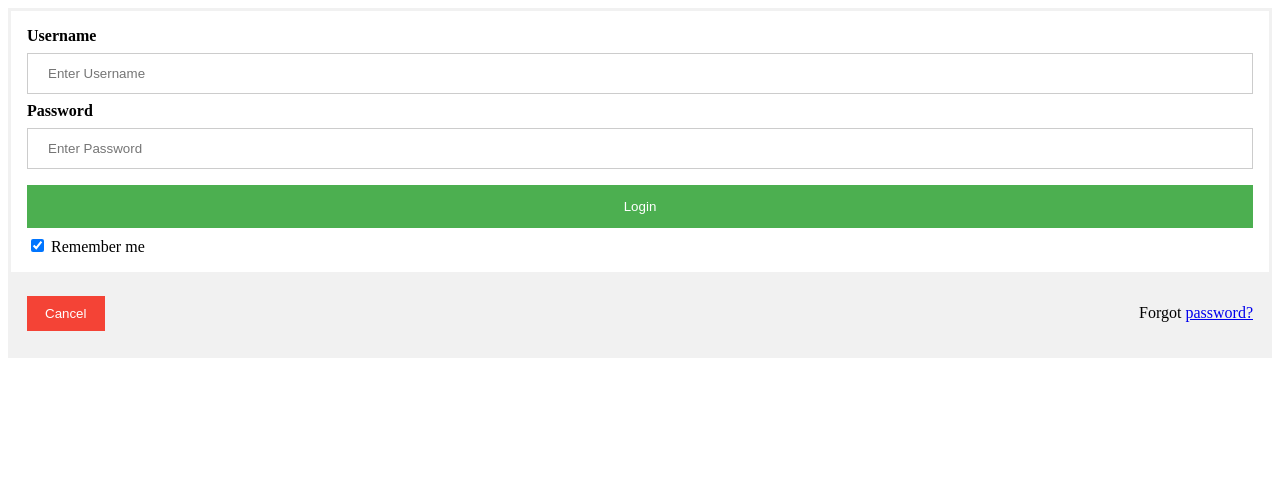
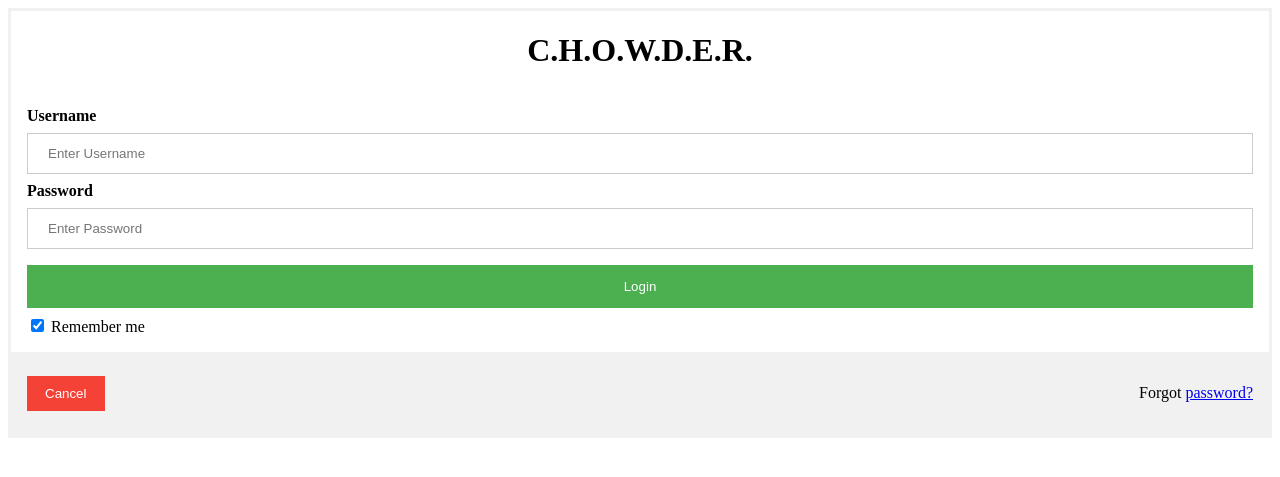
Before and after one commit to bradensaito/CHOWDER, a PHP site: page /SPLoginPage.html in a window 1280 px wide. Shown: the top 477 px of the page. Run offline with PHP 8.4, Linux system fonts and the light colour scheme.

Commit message:
some minor changes

```diff
--- a/Senior Project/LoginStyleSheet.css
+++ b/Senior Project/LoginStyleSheet.css
@@ -50,7 +50,13 @@ button {
 
 /* Add padding to containers */
 .container {
-    padding: 16px;
+    padding: 16px; //16
+}
+
+.center {
+    text-align: center;
+    width: 100%;
+    margin-top: 6px;
 }
 
 /* The "Forgot password" text */
--- a/Senior Project/SPLoginPage.html
+++ b/Senior Project/SPLoginPage.html
@@ -9,7 +9,13 @@
 </head>
 <body>
 
-    <form action="action_page.php">
+    <form action="SPPage1.html" method="get">
+
+        <div class="center">
+
+        <h1>C.H.O.W.D.E.R.</h1>
+
+        </div>
 
         </div>
 
--- a/Senior Project/SPPage1.html
+++ b/Senior Project/SPPage1.html
@@ -9,7 +9,9 @@
 </head>
 <body>
 
-    <h1>CHOWDER</h1>
+    <div class="center">
+        <h1>CHOWDER</h1>
+    </div>
 
 
     <div class="container">
--- a/Senior Project/StyleSheet1.css
+++ b/Senior Project/StyleSheet1.css
@@ -8,6 +8,9 @@ body {
     padding: 20px;
 }
 
+.center{
+    text-align: center;
+}
 
 .col-25 {
     float: left;
```
Also changed, not shown: Senior Project/testphp.php (added, +8 -0 lines).
